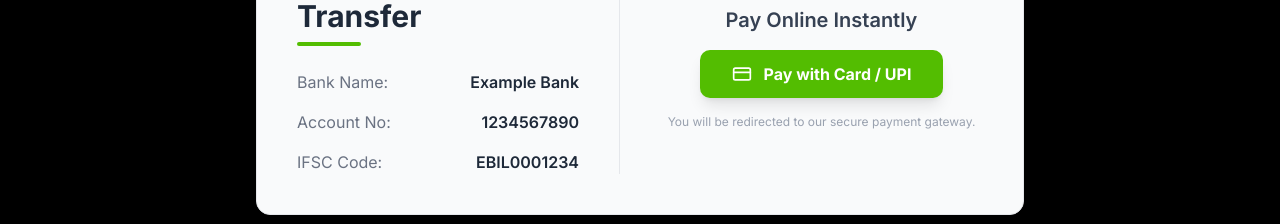
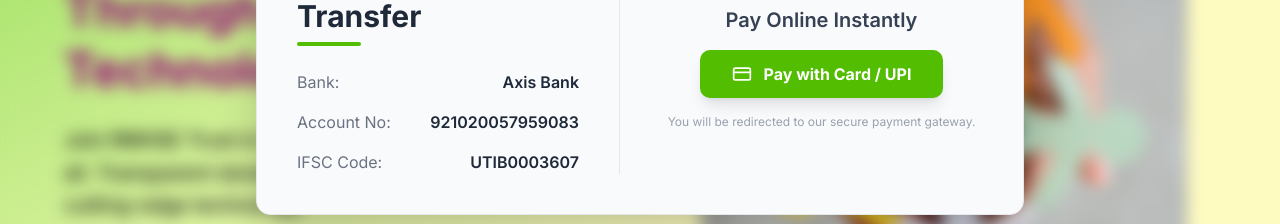
Before and after one commit to bhumika-cmtai/rmhse, a Next.js app: page / in a window 1280 px wide. Both pictures are taken after a click on the button "Donate Now". Shown: the part 332-556 px from the top of the page. Built offline with nearby package versions, Linux system fonts and the light colour scheme; no server answers.

Commit message:
bank details

```diff
--- a/components/(website)/Header.tsx
+++ b/components/(website)/Header.tsx
@@ -23,7 +23,7 @@ interface RazorpaySuccessResponse {
 
 // --- START: DONATE MODAL COMPONENT ---
 const DonateModal = ({ onClose, onPayNow }: { onClose: () => void; onPayNow: () => void; }) => (
-    <div className="fixed inset-0 bg-black bg-opacity-50 z-50 flex justify-center items-center backdrop-blur-sm p-4">
+    <div className="fixed inset-0  bg-opacity-50 z-50 flex justify-center items-center backdrop-blur-sm p-4">
       <div className="bg-gray-50 p-8 sm:p-10 rounded-xl shadow-2xl w-full max-w-3xl relative border border-gray-200">
         {/* Close Button */}
         <button
@@ -43,16 +43,20 @@ const DonateModal = ({ onClose, onPayNow }: { onClose: () => void; onPayNow: ()
             </h2>
             <div className="space-y-4 text-md">
               <div className="flex justify-between">
-                <p className="text-gray-500">Bank Name:</p>
-                <p className="font-semibold text-gray-800">Example Bank</p>
+                <p className="text-gray-500">Bank:</p>
+                <p className="font-semibold text-gray-800">Axis Bank</p>
               </div>
+              {/* <div className="flex justify-between">
+                <p className="text-gray-500">A/c Name:</p>
+                <p className="font-semibold text-gray-800">Rashtriya Manav Hum Sab Ek</p>
+              </div> */}
               <div className="flex justify-between">
                 <p className="text-gray-500">Account No:</p>
-                <p className="font-semibold text-gray-800">1234567890</p>
+                <p className="font-semibold text-gray-800">921020057959083</p>
               </div>
               <div className="flex justify-between">
                 <p className="text-gray-500">IFSC Code:</p>
-                <p className="font-semibold text-gray-800">EBIL0001234</p>
+                <p className="font-semibold text-gray-800">UTIB0003607</p>
               </div>
             </div>
           </div>
```
